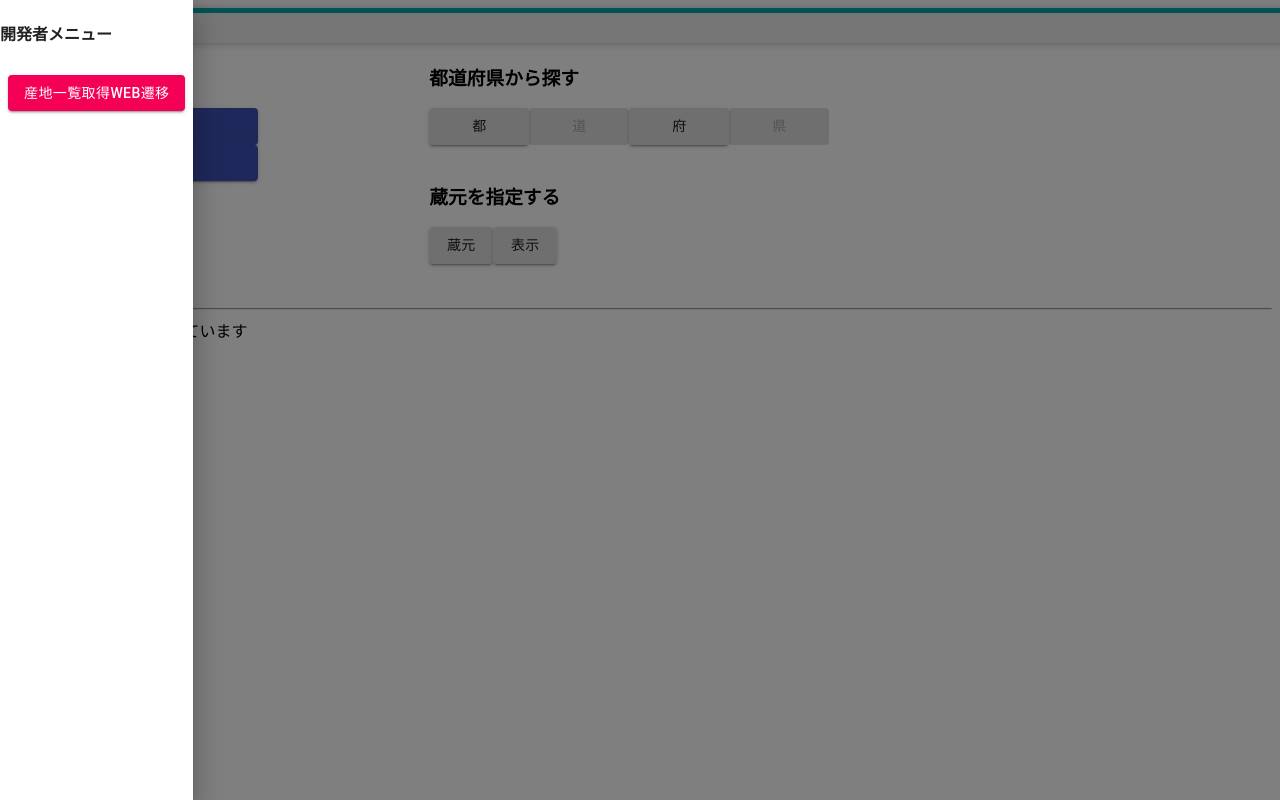
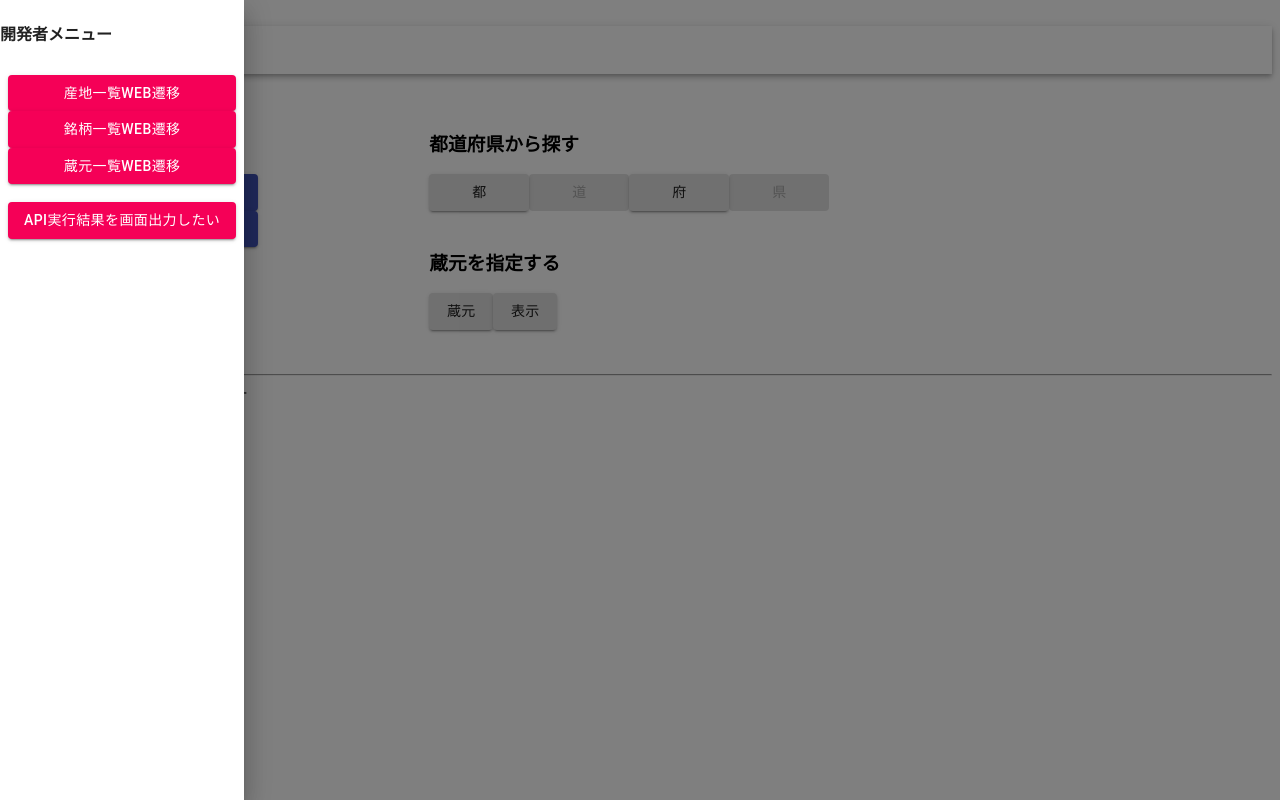
Before and after one commit to snoopyuki/sakeAPP, a React (Create React App) app: page / in a window 1280 px wide. Both pictures are taken after a click on the button "開発者メニュー＞＞". Built offline with nearby package versions, Linux system fonts and the light colour scheme.

Commit message:
開発者メニュー追加

```diff
--- a/package.json
+++ b/package.json
@@ -8,6 +8,7 @@
     "@emotion/react": "11.7.1",
     "@emotion/styled": "11.6.0",
     "@material-ui/core": "4.12.3",
+    "@material-ui/icons": "4.11.2",
     "@mui/material": "5.2.6",
     "react": "17.0.2",
     "react-dom": "17.0.2",
--- a/src/App.tsx
+++ b/src/App.tsx
@@ -75,7 +75,7 @@ export const App = () => {
       <Grid container>
         <Grid item xs={12}>
           <Box component="span" m={5}>
-            <Header>さけのわあぷり</Header>
+            <Header>さけのわでりあくと</Header>
           </Box>
         </Grid>
         {/* ドロワーメニューとAPI実行 */}
--- a/src/components/drawerMenu.tsx
+++ b/src/components/drawerMenu.tsx
@@ -29,6 +29,7 @@ export const DrawerMenu = () => {
       <Drawer anchor="left" open={open} onClose={toggleOpen}>
         <h4>開発者メニュー</h4>
         <Box m={1} style={menuStyle}>
+          <div>
             <a
               href="https://muro.sakenowa.com/sakenowa-data/api/areas"
               target="_blank"
@@ -40,11 +41,53 @@ export const DrawerMenu = () => {
                 color="secondary"
                 onClick={() => onClickNextPage()}
               >
-              産地一覧取得WEB遷移
+                産地一覧WEB遷移
               </Button>
             </a>
+          </div>
+          {/* 処理まとめたい */}
+          <div>
+            <a
+              href="https://muro.sakenowa.com/sakenowa-data/api/brands"
+              target="_blank"
+              rel="noreferrer"
+            >
+              <Button
+                style={{ width: "100%" }}
+                variant="contained"
+                color="secondary"
+                onClick={() => onClickNextPage()}
+              >
+                銘柄一覧WEB遷移
+              </Button>
+            </a>
+          </div>
+          <div>
+            <a
+              href="https://muro.sakenowa.com/sakenowa-data/api/breweries"
+              target="_blank"
+              rel="noreferrer"
+            >
+              <Button
+                style={{ width: "100%" }}
+                variant="contained"
+                color="secondary"
+                onClick={() => onClickNextPage()}
+              >
+                蔵元一覧WEB遷移
+              </Button>
+            </a>
+          </div>
           <br />
-          <br />
+          <div>
+            <Button
+              style={{ width: "100%" }}
+              variant="contained"
+              color="secondary"
+            >
+              API実行結果を画面出力したい
+            </Button>
+          </div>
         </Box>
       </Drawer>
     </Box>
--- a/src/components/header.tsx
+++ b/src/components/header.tsx
@@ -1,41 +1,24 @@
 // @ts-nocheck
-// propsの型定義すること！
 
-//import AppBar from "@mui/material/AppBar";
-
-// スタイルは適当に試行錯誤中
-const headerStyle = {
-  position: "absolute",
-  content: "",
-  width: "100%",
-  height: "30px",
-  background: "#EEE",
-  borderTopColor: "#0AA",
-  borderTopStyle: "solid",
-  borderTopWidth: "5px",
-  // boxShadow: "none",
-  // boxSizing: "border-box",
-  //  left: "auto !important",
-  borderBottom: "1px #ddd solid",
-  // position: "relative !important",
-  // borderTop: "5px solid #ffe100",
-
-  // width: "100%",
-  // zIndex: "99",
-  // background: "#fff",
-  // fontSize: "16px",
-
-  // display: "block",
-  // margin: "0",
-  // padding: "0",
-  // border: "0",
-  // outline: "0"
-
-  boxShadow: "0 0 8px rgb(0 0 0 / 20%)"
-  // boxSizing: "border-box",
-  // lineHeight: "1"
-};
+import { AppBar, Toolbar, IconButton, Typography } from "@mui/material";
+import MenuIcon from "@material-ui/icons/Menu";
 
 export const Header = (props) => {
-  return <header style={headerStyle}>{props.children}</header>;
+  return (
+    <AppBar position="static">
+      <Toolbar variant="dense">
+        <IconButton
+          edge="start"
+          color="inherit"
+          aria-label="menu"
+          sx={{ mr: 2 }}
+        >
+          <MenuIcon />
+        </IconButton>
+        <Typography variant="h6" color="inherit" component="div">
+          {props.children}
+        </Typography>
+      </Toolbar>
+    </AppBar>
+  );
 };
```
Lines whose indentation alone changed are shown as unchanged.
